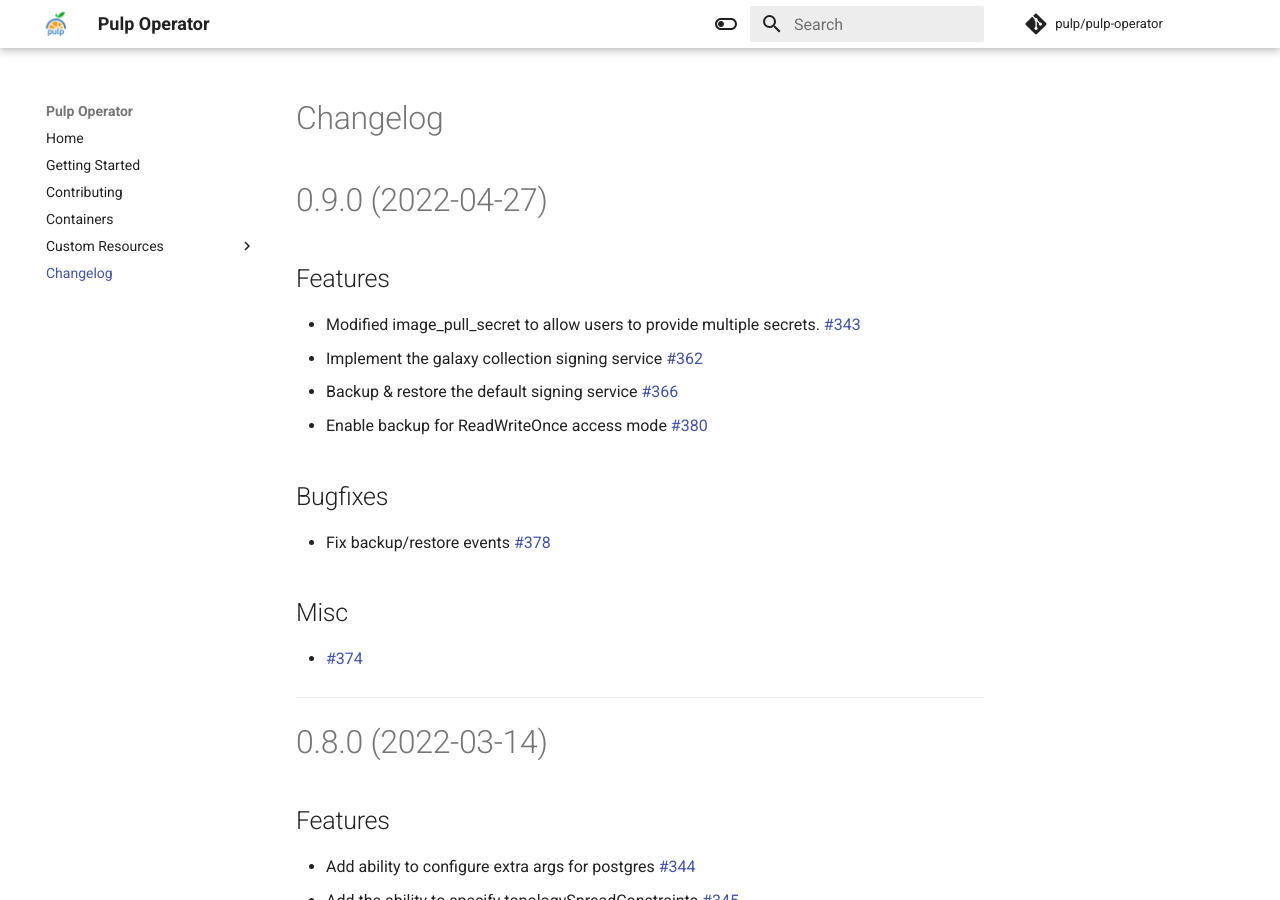
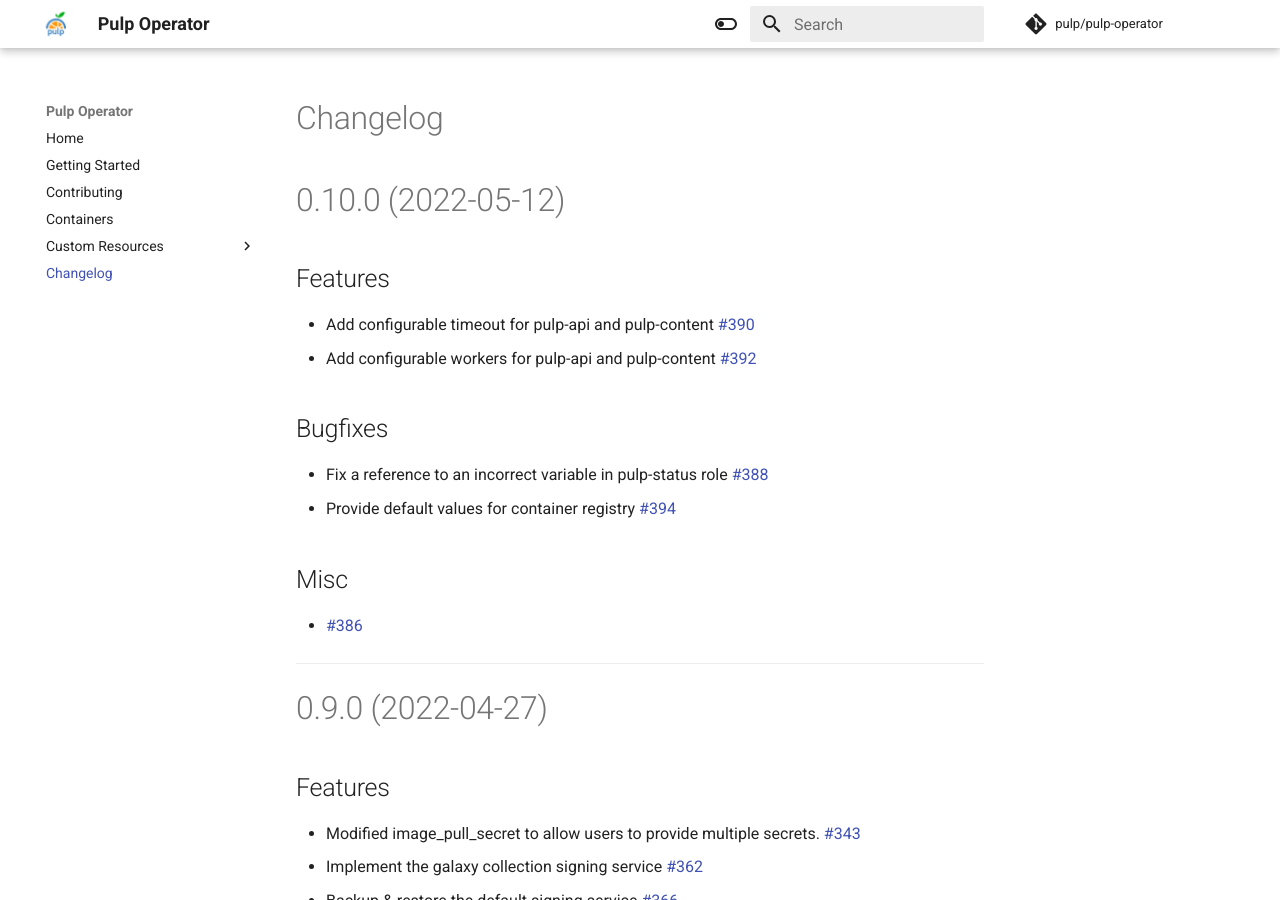
Before and after one commit to pulp/pulp-operator, an MkDocs documentation site: the page built from docs/CHANGES.md, in a window 1280 px wide and 900 px high. Built offline with MkDocs 1.6.1 and Material for MkDocs 9.7.7, drawn with Linux system fonts in a browser that asks for light colours; comment, search, counter and statistics services are not loaded; the version menu is left out.

Commit message:
Build 0.10.0 changelog
[noissue]

(cherry picked from commit 1aa7193aa423333946fd46f72115afcbd6152a98)

```diff
--- a/docs/CHANGES.md
+++ b/docs/CHANGES.md
@@ -12,6 +12,37 @@ Changelog
 --->
 
 <!-- TOWNCRIER -->
+
+0.10.0 (2022-05-12)
+===================
+
+
+Features
+--------
+
+- Add configurable timeout for pulp-api and pulp-content
+  [#390](https://github.com/pulp/pulp-operator/issues/390)
+- Add configurable workers for pulp-api and pulp-content
+  [#392](https://github.com/pulp/pulp-operator/issues/392)
+
+
+Bugfixes
+--------
+
+- Fix a reference to an incorrect variable in pulp-status role
+  [#388](https://github.com/pulp/pulp-operator/issues/388)
+- Provide default values for container registry
+  [#394](https://github.com/pulp/pulp-operator/issues/394)
+
+
+Misc
+----
+
+- [#386](https://github.com/pulp/pulp-operator/issues/386)
+
+
+----
+
 
 0.9.0 (2022-04-27)
 ==================
```
Also changed, not shown: 5 other files.
